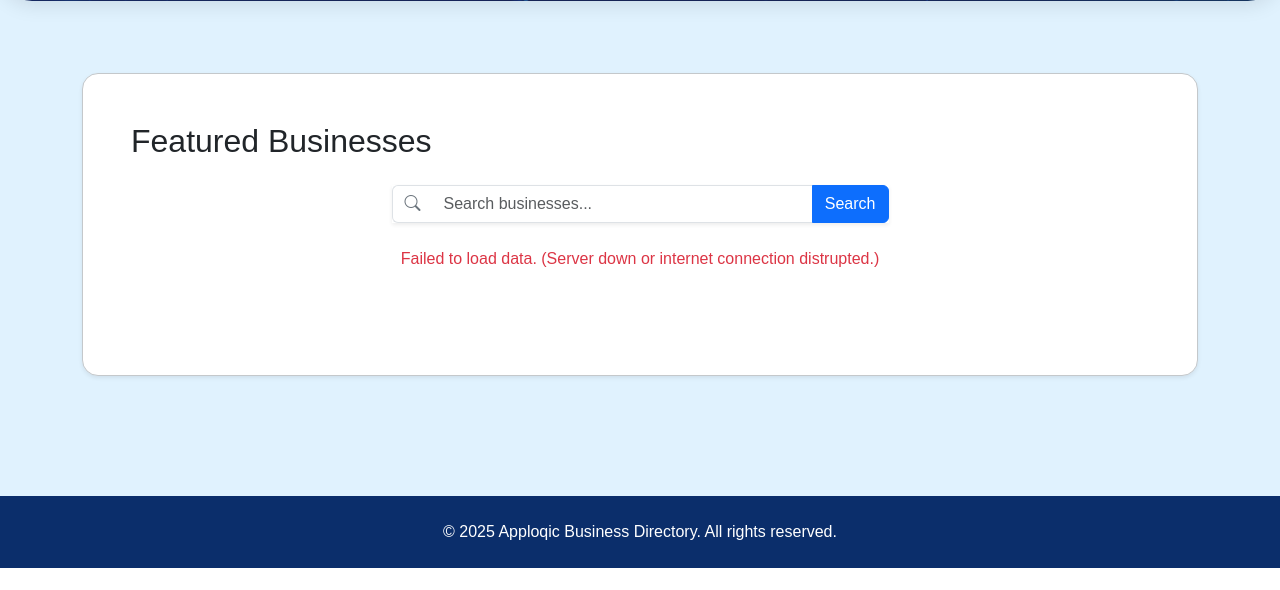
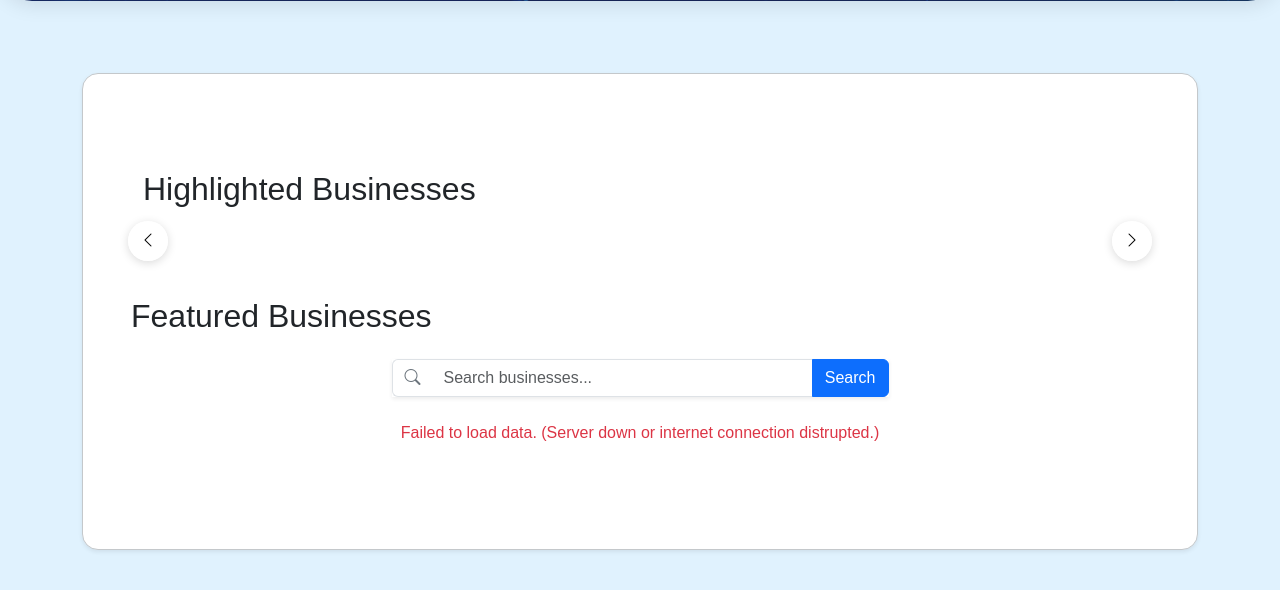
Before and after one commit to tiberrod/business-directory, a PHP site: page / in a window 1280 px wide. Shown: the part 385-975 px from the top of the page. Before the commit the page ends 953 px from the top, so only its background shows below. Run offline with PHP 8.4, Linux system fonts and the light colour scheme.

Commit message:
added highlighted business div in index.php including the style, and make arrow button scroll smoothly(edited in main.js)

```diff
--- a/index.php
+++ b/index.php
@@ -152,6 +152,52 @@ $baseApiUrl = "https://apploqic.my/index.php?endpoint=business";
       color: #1E3A8A;
       border-color: rgba(255, 255, 255, 0.5);
     }
+
+    /* Highlighted Scroll Buttons */
+    .scroll-btn {
+      position: absolute;
+      top: 50%;
+      transform: translateY(-50%);
+      background: rgba(255, 255, 255, 0.8);
+      border: none;
+      border-radius: 50%;
+      width: 40px;
+      height: 40px;
+      display: flex;
+      align-items: center;
+      justify-content: center;
+      cursor: pointer;
+      box-shadow: 0 2px 10px rgba(0, 0, 0, 0.15);
+      transition: background 0.3s ease;
+      z-index: 10;
+    }
+
+    .scroll-btn:hover {
+      background: rgba(255, 255, 255, 1);
+    }
+
+    .scroll-btn.left {
+      left: -15px;
+    }
+
+    .scroll-btn.right {
+      right: -15px;
+    }
+
+    /* Scroll Container */
+    #highlightedContainer::-webkit-scrollbar {
+      height: 8px;
+    }
+
+    #highlightedContainer::-webkit-scrollbar-thumb {
+      background: #ccc;
+      border-radius: 4px;
+    }
+
+    #highlightedContainer::-webkit-scrollbar-thumb:hover {
+      background: #999;
+    }
+
   </style>
 </head>
 <body>
@@ -202,6 +248,28 @@ $baseApiUrl = "https://apploqic.my/index.php?endpoint=business";
   <!-- CONTENT SECTION -->
   <div class="container py-4">
     <div class="container bg-white border border-secondary-subtle rounded-4 shadow-sm p-4 p-md-5 my-5">
+    <!-- HIGHLIGHTED BUSINESSES SECTION -->
+    <div class="container my-5">
+      <h2 class="mb-4">Highlighted Businesses</h2>
+
+      <div class="position-relative">
+        <!-- Left Scroll Button -->
+        <button class="scroll-btn left" id="scrollLeftBtn">
+          <i class="bi bi-chevron-left"></i>
+        </button>
+
+        <!-- Scrollable Highlight Container -->
+        <div id="highlightedContainer" class="d-flex overflow-auto gap-3 pb-3 px-1">
+          <!-- Highlighted business cards will be inserted here by JS -->
+        </div>
+
+        <!-- Right Scroll Button -->
+        <button class="scroll-btn right" id="scrollRightBtn">
+          <i class="bi bi-chevron-right"></i>
+        </button>
+      </div>
+    </div>
+
       <h2 class="mb-4">Featured Businesses</h2>
 
       <!-- Search Bar -->
--- a/main.js
+++ b/main.js
@@ -125,5 +125,19 @@ searchInput.addEventListener('keypress', (e) => {
   }
 });
 
+// Horizontal Scroll Controls
+const highlightContainer = document.getElementById('highlightedContainer');
+const scrollLeftBtn = document.getElementById('scrollLeftBtn');
+const scrollRightBtn = document.getElementById('scrollRightBtn');
+
+scrollLeftBtn.addEventListener('click', () => {
+  highlightContainer.scrollBy({ left: -300, behavior: 'smooth' });
+});
+
+scrollRightBtn.addEventListener('click', () => {
+  highlightContainer.scrollBy({ left: 300, behavior: 'smooth' });
+});
+
+
 // Initial Load
 fetchBusinesses();
```
